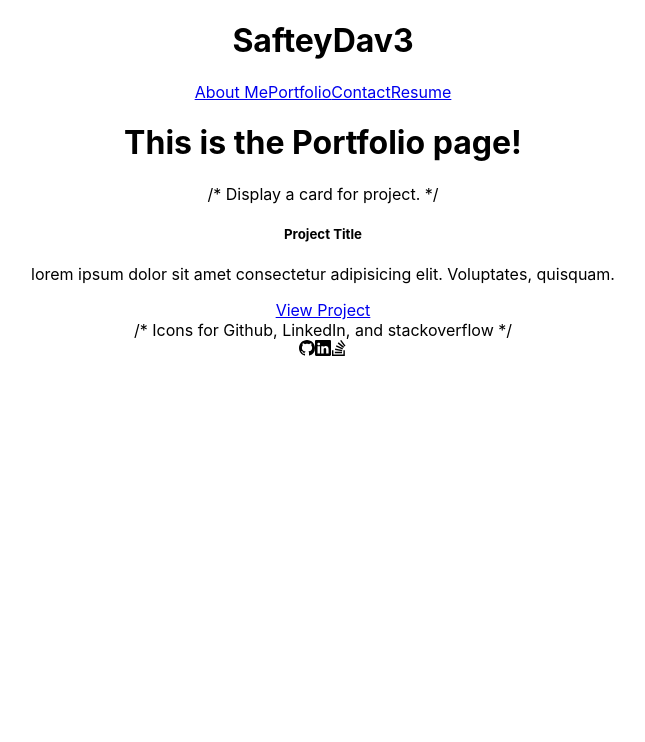
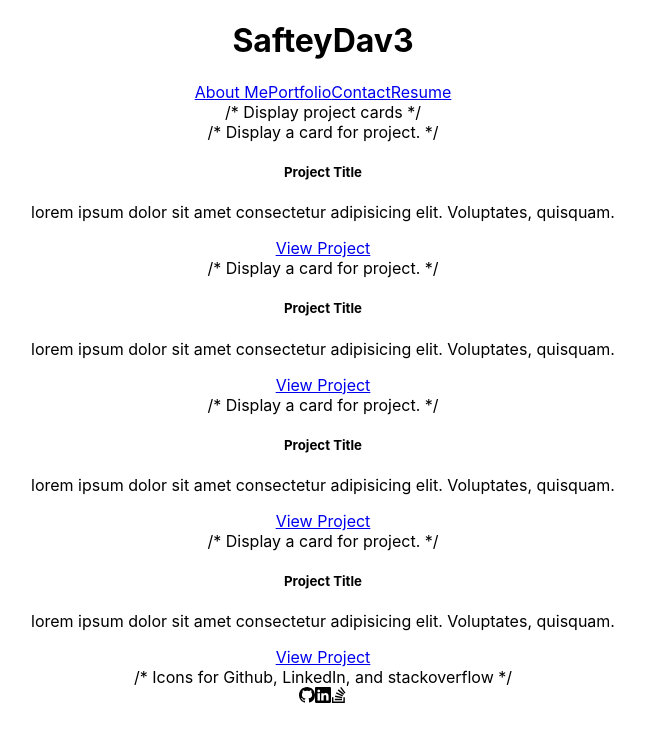
Before and after one commit to SafetyDav3/react-portfolio-genesis, a React (Create React App) app: page /Portfolio in a window 1280 px wide. Shown: the top 742 px of the page, without its empty margins (317-962 px from the left). Built offline with nearby package versions, Linux system fonts and the light colour scheme.

Commit message:
Components complete?

```diff
--- a/src/components/Portfolio.js
+++ b/src/components/Portfolio.js
@@ -1,11 +1,22 @@
 import React from "react";
-import Project from "./Project"
+import Project from "./Project";
 
 function Portfolio() {
   return (
     <div>
-      <h1>This is the Portfolio page!</h1>
-      <Project/>
+      /* Display project cards */
+      <div className="container">
+        <div className="row">
+          <div className="col-md-4">
+            <Project />
+            <Project />
+          </div>
+          <div className="col-md-4">
+            <Project />
+            <Project />
+          </div>
+        </div>
+      </div>
     </div>
   );
 }
```
